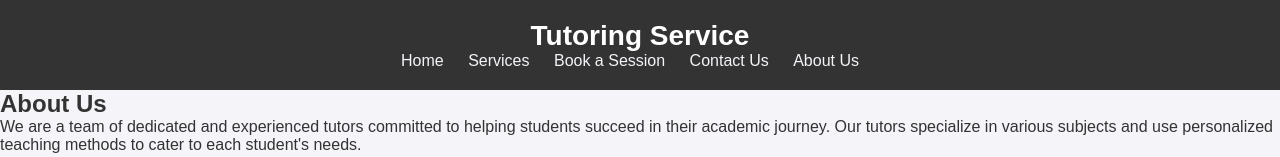
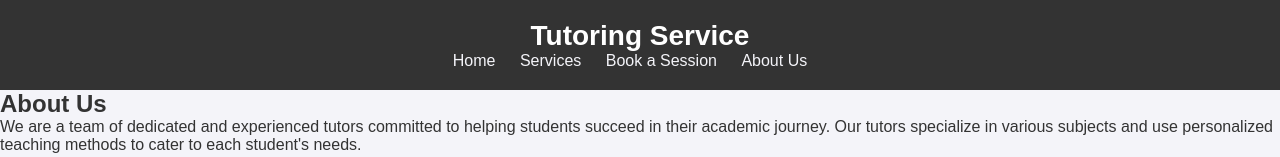
Before and after one commit to antonio-mk/Tutoring_Website, a plain HTML site: page about.html in a window 1280 px wide. Shown: the top 157 px of the page. Drawn offline with Linux system fonts and the light colour scheme.

Commit message:
Update about.html

```diff
--- a/about.html
+++ b/about.html
@@ -14,7 +14,6 @@
         <li><a href="index.html">Home</a></li>
         <li><a href="services.html">Services</a></li>
         <li><a href="booking.html">Book a Session</a></li>
-        <li><a href="contact.html">Contact Us</a></li>
         <li><a href="about.html">About Us</a></li>
       </ul>
     </nav>
```
